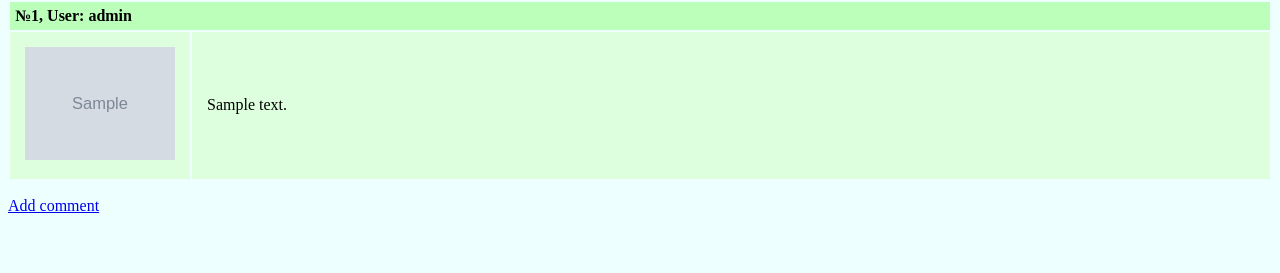
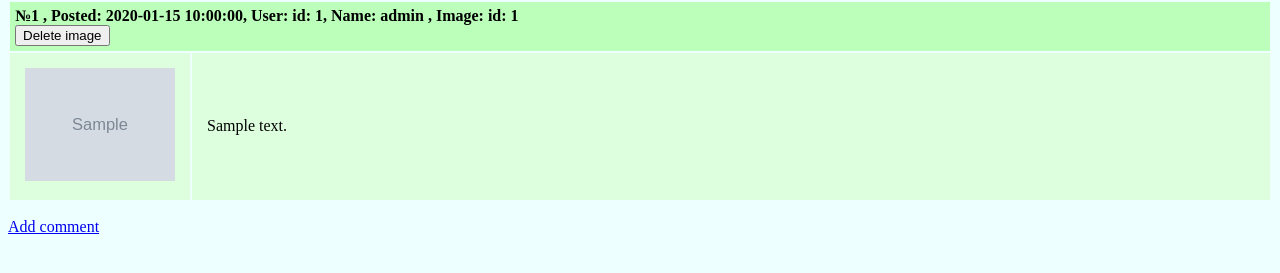
Before and after one commit to vornsami/kuvalauta, a Flask app: page /thread/1 in a window 1280 px wide. Shown: the part 95-368 px from the top of the page. Run offline with Flask 2, Linux system fonts and the light colour scheme; a user stored in the database is signed in; data comes from the database, SQL or seed files in the repository; tables that the repository leaves empty hold one stand-in row (values such as "Sample post"); grey boxes marked "Sample" are stand-in pictures; some libraries are stand-ins or nearby versions.

Commit message:
adta update

```diff
--- a/application/templates/auth/options.html
+++ b/application/templates/auth/options.html
@@ -33,7 +33,7 @@
 
     <tr><td><p></p></td></tr>
 
-	<tr>
+    <tr>
       <td><b>Change password</b></td>
     </tr>
     <tr><td><p></p></td></tr>
--- a/application/templates/threads/threadpage.html
+++ b/application/templates/threads/threadpage.html
@@ -51,16 +51,40 @@ table#cmmntCont td {
   {%  for comment in thread.get_comments()  %}
   <table id="cmmntCont">
     <th colspan=2>
-      №{{ comment.id }}, User: {{ thread.get_comment_user(comment).name }}
+     <b> №{{ comment.id }} </b>, <b>Posted:</b> {{ comment.date_created }},
+
+      {% if comment.date_created != comment.date_modified %}
+      <b>Modified:</b> {{ comment.date_modified }},
+      {% endif %}
+	  <b>User:</b>
+	  {% if current_user.is_authenticated %}
+	  {% if current_user.is_admin() %}
+	  id: {{ comment.account_id }}, Name:
+	  {% endif %}
+	  {% endif %}
+      {{ thread.get_comment_user(comment).name }}
+	  {% if comment.image_id %}
+	  {% if current_user.is_authenticated %}
+	  {% if current_user.is_admin() %}
+	  , <b>Image: </b>
+	  id: {{ comment.image_id }}
+	  {% endif %}
+	  {% endif %}
+	  {% endif %}
       {% if current_user.is_authenticated %}
       {% if current_user.is_admin() %}
-	  {% if thread.get_main_comment().id != comment.id %}
+      {% if thread.get_main_comment().id != comment.id %}
       <form method="POST" action="{{ url_for('admin_delete_comment', comment_id=comment.id) }}">
         <button type="submit">Delete comment</button>
       </form>
       {% endif %}
+	  {% if comment.image_id %}
+      <form method="POST" action="{{ url_for('admin_delete_image', comment_id=comment.id) }}">
+        <button type="submit">Delete image</button>
+      </form>
+	  {% endif %}
       {% endif %}
-	  {% endif %}
+      {% endif %}
     </th>
     <tr>
     {% with imgFile = thread.get_image_filename(comment) %}
```
Also changed, not shown: application/auth/management/views.py (+16 -1 lines), application/threads/functions.py (+5 -3 lines), application/auth/views.py (line endings or trailing spaces).
